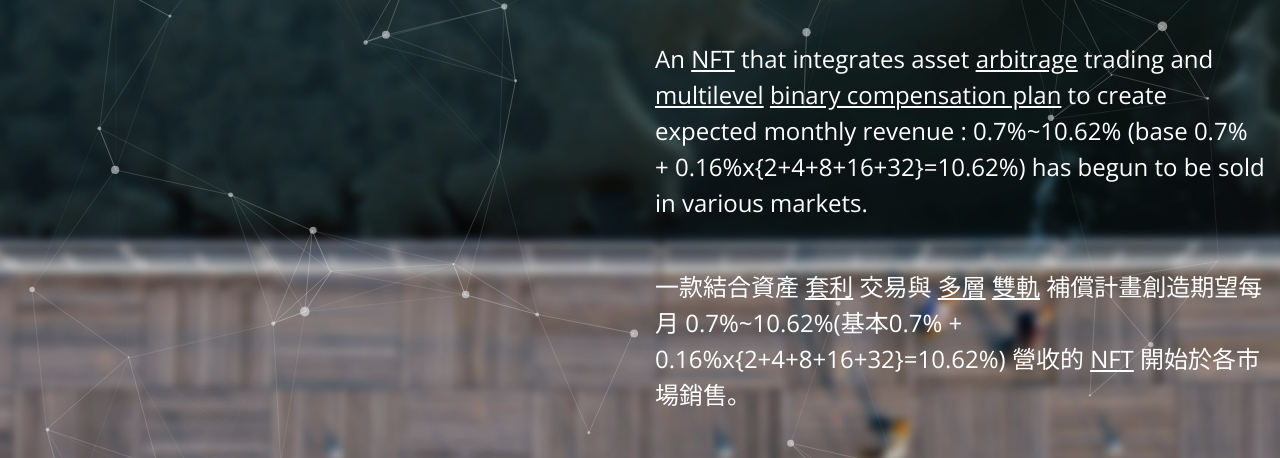
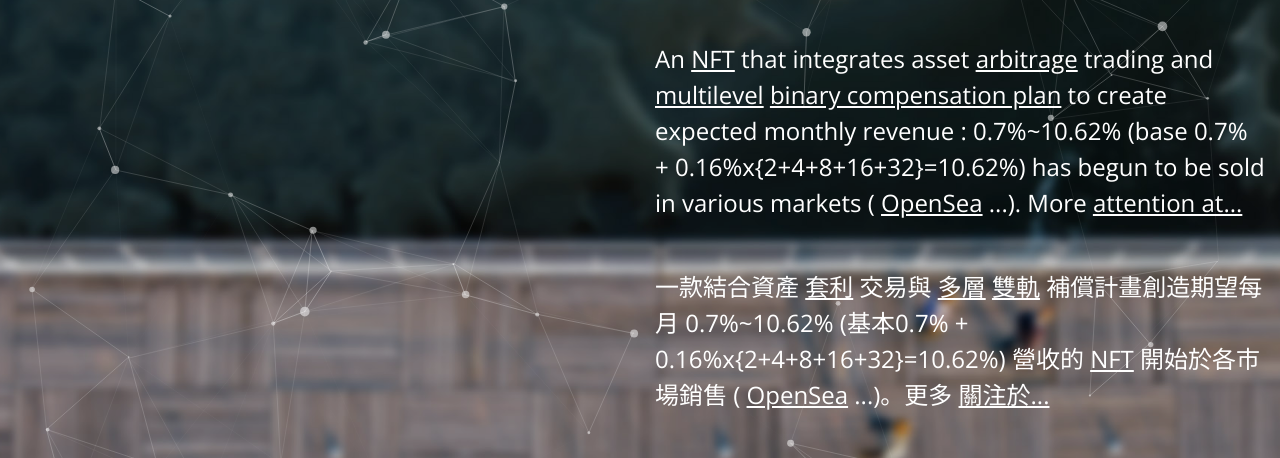
Before and after one commit to sureprofit-nft/sureprofit-nft.github.io, a plain HTML site: page index.html in a window 1280 px wide. Shown: the part 181-639 px from the top of the page. Drawn offline with nearby package versions, Linux system fonts and the light colour scheme; animation ran at ten frames a second.

Commit message:
2022/12/04

```diff
--- a/index.html
+++ b/index.html
@@ -35,9 +35,9 @@
 					<div class= "tm-content col-xl-6 col-sm-8 col-xs-8 ml-auto section">
 					<header class="mb-5"><h1>SureProft 錠盈 NFT</h1></header>
 
-					<P class="mb-5">An <a href="https://en.wikipedia.org/wiki/Non-fungible_token" target="_blank" title="NFT"><u>NFT</u></a> that integrates asset <a href="https://en.wikipedia.org/wiki/Arbitrage" target="_blank" title="arbitrage"><u>arbitrage</u></a> trading and <a href="https://en.wikipedia.org/wiki/Multi-level_marketing" target="_blank" title="multilevel"><u>multilevel</u></a> <a href="https://everipedia.org/wiki/lang_en/Binary_plan" target="_blank" title="binary compensation plan"><u>binary compensation plan</u></a> to create expected monthly revenue : 0.7%~10.62% (base 0.7% + 0.16%x{2+4+8+16+32}=10.62%) has begun to be sold in various markets.</P>
+					<P class="mb-5">An <a href="https://en.wikipedia.org/wiki/Non-fungible_token" target="_blank" title="NFT"><u>NFT</u></a> that integrates asset <a href="https://en.wikipedia.org/wiki/Arbitrage" target="_blank" title="arbitrage"><u>arbitrage</u></a> trading and <a href="https://en.wikipedia.org/wiki/Multi-level_marketing" target="_blank" title="multilevel"><u>multilevel</u></a> <a href="https://everipedia.org/wiki/lang_en/Binary_plan" target="_blank" title="binary compensation plan"><u>binary compensation plan</u></a> to create expected monthly revenue : 0.7%~10.62% (base 0.7% + 0.16%x{2+4+8+16+32}=10.62%) has begun to be sold in various markets ( <a href="https://opensea.io/collection/sureprofit-nft" target="_blank" title="OpenSea"><u>OpenSea</u></a> ...). More <a href="https://sureprofit.boards.net" target="_blank" title="attention at..."><u>attention at...</u></a></P>
 
-					<P class="mb-5">一款結合資產 <a href="https://zh.wikipedia.org/wiki/%E5%A5%97%E5%88%A9" target="_blank" title="套利"><u>套利</u></a> 交易與 <a href="https://zh.wikipedia.org/wiki/%E5%A4%9A%E5%B1%A4%E6%AC%A1%E5%82%B3%E9%8A%B7" target="_blank" title="多層"><u>多層</u></a> <a href="https://wiki.mbalib.com/zh-tw/%E5%8F%8C%E8%BD%A8%E5%88%B6%E5%BA%A6" target="_blank" title="雙軌"><u>雙軌</u></a> 補償計畫創造期望每月 0.7%~10.62%(基本0.7% + 0.16%x{2+4+8+16+32}=10.62%) 營收的 <a href="https://zh.wikipedia.org/wiki/NFT" target="_blank" title="NFT"><u>NFT</u></a> 開始於各市場銷售。</P>
+					<P class="mb-5">一款結合資產 <a href="https://zh.wikipedia.org/wiki/%E5%A5%97%E5%88%A9" target="_blank" title="套利"><u>套利</u></a> 交易與 <a href="https://zh.wikipedia.org/wiki/%E5%A4%9A%E5%B1%A4%E6%AC%A1%E5%82%B3%E9%8A%B7" target="_blank" title="多層"><u>多層</u></a> <a href="https://wiki.mbalib.com/zh-tw/%E5%8F%8C%E8%BD%A8%E5%88%B6%E5%BA%A6" target="_blank" title="雙軌"><u>雙軌</u></a> 補償計畫創造期望每月 0.7%~10.62% (基本0.7% + 0.16%x{2+4+8+16+32}=10.62%) 營收的 <a href="https://zh.wikipedia.org/wiki/NFT" target="_blank" title="NFT"><u>NFT</u></a> 開始於各市場銷售 ( <a href="https://opensea.io/zh-TW/collection/sureprofit-nft" target="_blank" title="OpenSea"><u>OpenSea</u></a> ...)。更多 <a href="https://sureprofit.boards.net" target="_blank" title="關注於..."><u>關注於...</u></a> </P>
 
 					<div class="tm-social-icons-container text-xs-center">
 	                    <a href="#" class="tm-social-link"><i class="fa fa-facebook"></i></a>
```
